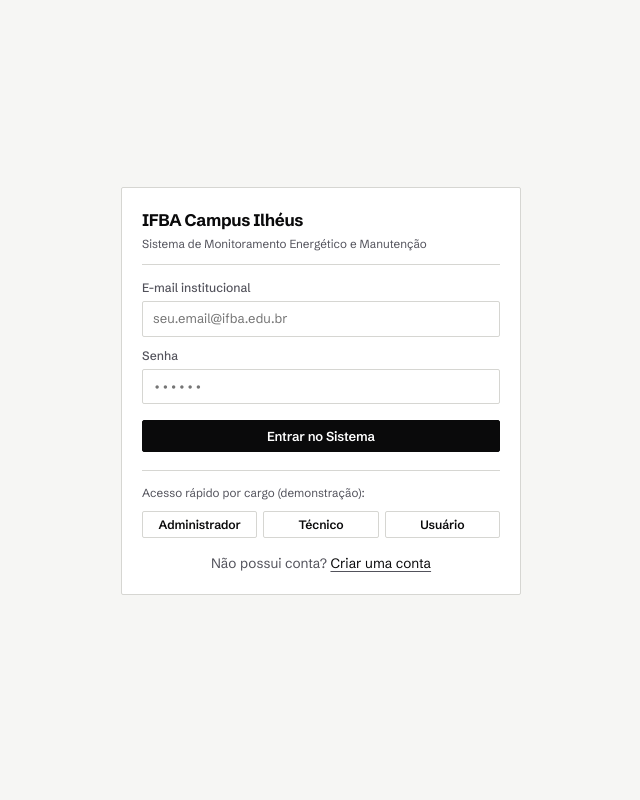
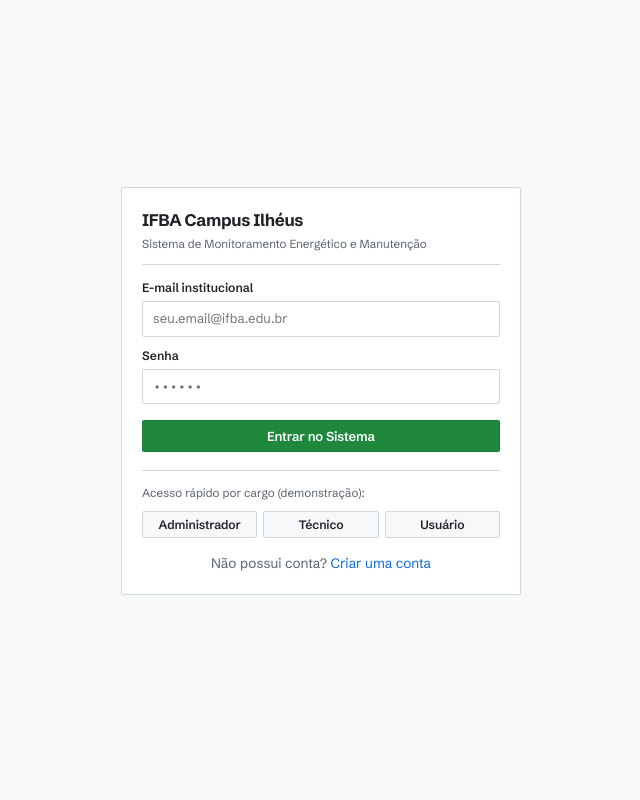
Before and after one commit to Titekk/IFBA-MAP, a PHP site: page /login.php in a window 1280 px wide. Shown: the whole page, without its empty margins (319-959 px from the left). Run offline with PHP 8.4, Linux system fonts and the light colour scheme.

Commit message:
style(theme): apply GitHub Primer light and dark color tokens for high contrast

```diff
--- a/cadastro.php
+++ b/cadastro.php
@@ -49,7 +49,7 @@ if ($_SERVER['REQUEST_METHOD'] === 'POST') {
 <meta charset="UTF-8">
 <meta name="viewport" content="width=device-width, initial-scale=1.0">
 <title>Criar Conta | IFBA Campus Ilhéus</title>
-<link rel="stylesheet" href="style.css?v=6">
+<link rel="stylesheet" href="style.css?v=7">
 <script>(function(){var t=localStorage.getItem("ifba_theme")||"light";document.documentElement.setAttribute("data-theme",t);})();</script>
 </head>
 <body class="auth">
--- a/js/3d/classroomRenderer3D.js
+++ b/js/3d/classroomRenderer3D.js
@@ -229,9 +229,9 @@ function buildDeviceMeshGroup(placement, isSelected = false) {
 export function mountClassroom3D(containerEl, { onSelectDevice } = {}) {
   const scene = new THREE.Scene();
   const isDarkTheme = () => document.documentElement.getAttribute('data-theme') === 'dark';
-  scene.background = new THREE.Color(isDarkTheme() ? 0x0c0c0e : 0xeaeae6);
+  scene.background = new THREE.Color(isDarkTheme() ? 0x0d1117 : 0xeaeef2);
   window.addEventListener('ifba-theme-change', (e) => {
-    scene.background = new THREE.Color(e.detail === 'dark' ? 0x0c0c0e : 0xeaeae6);
+    scene.background = new THREE.Color(e.detail === 'dark' ? 0x0d1117 : 0xeaeef2);
   });
 
   const width = Math.max(containerEl.clientWidth, 400);
--- a/login.php
+++ b/login.php
@@ -27,7 +27,7 @@ if ($_SERVER['REQUEST_METHOD'] === 'POST') {
 <meta charset="UTF-8">
 <meta name="viewport" content="width=device-width, initial-scale=1.0">
 <title>Entrar | IFBA Campus Ilhéus</title>
-<link rel="stylesheet" href="style.css?v=6">
+<link rel="stylesheet" href="style.css?v=7">
 <script>(function(){var t=localStorage.getItem("ifba_theme")||"light";document.documentElement.setAttribute("data-theme",t);})();</script>
 </head>
 <body class="auth">
--- a/relatorios.php
+++ b/relatorios.php
@@ -36,7 +36,7 @@ $fmt = fn($v) => $v === null ? 'Não identificável' : 'R$ ' . number_format((fl
 <meta charset="UTF-8">
 <meta name="viewport" content="width=device-width, initial-scale=1.0">
 <title>Relatórios de Manutenção | IFBA Campus Ilhéus</title>
-<link rel="stylesheet" href="style.css?v=6">
+<link rel="stylesheet" href="style.css?v=7">
 </head>
 <body>
 <?= navbar($u, 'relatorios.php') ?>
--- a/style.css
+++ b/style.css
@@ -1,30 +1,40 @@
 @import url('https://fonts.googleapis.com/css2?family=JetBrains+Mono:wght@400;500;600&family=Schibsted+Grotesk:wght@400;500;600;700&display=swap');
 
 :root {
-  --bg: #f6f6f4;
+  /* GitHub Primer Light Default */
+  --bg: #f6f8fa;
   --bg-elevated: #ffffff;
-  --card: #efefec;
-  --card-hover: #e4e4e0;
-  --line: #d6d6d2;
-  --line-strong: #0a0a0b;
-  --txt: #0a0a0b;
-  --mut: #52525b;
-  --inv-bg: #0a0a0b;
+  --card: #f6f8fa;
+  --card-hover: #eaeef2;
+  --line: #d0d7de;
+  --line-strong: #8c959f;
+  --txt: #1f2328;
+  --mut: #59636e;
+  --header-bg: #24292f;
+  --header-txt: #ffffff;
+  --header-mut: rgba(255, 255, 255, 0.72);
+  --header-line: #3b434b;
+  --btn-primary-bg: #1f883d;
+  --btn-primary-hover: #1a7f37;
+  --btn-primary-txt: #ffffff;
+  --inv-bg: #1f2328;
   --inv-txt: #ffffff;
-  --inv-hover: #27272a;
-  --acc-text: #15803d;
-  --ac: #0369a1;
-  --err: #dc2626;
-  --warn: #b45309;
-  --stage-bg: #eaeae6;
-  --map-bg: #efefec;
+  --inv-hover: #32383f;
+  --acc-text: #1a7f37;
+  --ac: #0969da;
+  --err: #cf222e;
+  --warn: #9a6700;
+  --stage-bg: #eaeef2;
+  --map-bg: #f6f8fa;
   --room-bg: #ffffff;
-  --room-ac-bg: #e6ecf2;
-  --room-ac-border: #64748b;
-  --room-kwh-bg: #0a0a0b;
+  --room-ac-bg: #ddf4ff;
+  --room-ac-border: #54aeff;
+  --room-sel-bg: #dafbe1;
+  --room-sel-border: #1f883d;
+  --room-kwh-bg: #0969da;
   --room-kwh-txt: #ffffff;
-  --est-cor-bg: #eaeae6;
-  --est-rampa-bg: #e0e0dc;
+  --est-cor-bg: #eaeef2;
+  --est-rampa-bg: #dce3ea;
   --font-sans: 'Schibsted Grotesk', -apple-system, BlinkMacSystemFont, 'Segoe UI', sans-serif;
   --font-mono: 'JetBrains Mono', ui-monospace, 'Cascadia Code', monospace;
   --radius-sm: 2px;
@@ -65,8 +85,8 @@ html[data-theme="dark"] {
 }
 
 ::selection {
-  background: var(--inv-bg);
-  color: var(--inv-txt);
+  background: var(--ac);
+  color: #ffffff;
 }
 
 ::-webkit-scrollbar {
@@ -77,11 +97,11 @@ html[data-theme="dark"] {
   background: var(--bg);
 }
 ::-webkit-scrollbar-thumb {
-  background: var(--mut);
+  background: var(--line-strong);
   border-radius: 0;
 }
 ::-webkit-scrollbar-thumb:hover {
-  background: var(--txt);
+  background: var(--mut);
 }
 
 body {
@@ -91,30 +111,27 @@ body {
   line-height: 1.5;
   background: var(--bg);
   color: var(--txt);
-  caret-color: var(--txt);
+  caret-color: var(--ac);
   -webkit-font-smoothing: antialiased;
 }
 
 a {
-  color: var(--txt);
-  text-decoration: underline;
-  text-decoration-color: var(--mut);
+  color: var(--ac);
+  text-decoration: none;
   text-underline-offset: 3px;
-  transition: text-decoration-color 140ms var(--ease-snap), color 140ms var(--ease-snap);
 }
 a:hover {
-  color: var(--txt);
-  text-decoration-color: var(--txt);
+  text-decoration: underline;
 }
 
 /* =====================================================================
-   WHITE / BLACK SWISS ARCHITECTURAL TOP BAR
+   GITHUB PRIMER TOP NAVIGATION BAR (#24292f Dark Header on Light Canvas)
    ===================================================================== */
 header.top {
   height: 48px;
   padding: 0 20px;
-  background: var(--bg-elevated);
-  border-bottom: 1px solid var(--line);
+  background: var(--header-bg);
+  border-bottom: 1px solid var(--header-line);
   display: flex;
   gap: 24px;
   align-items: center;
@@ -251,25 +269,26 @@ input, select, textarea {
   transition: border-color 140ms var(--ease-snap);
 }
 input:hover, select:hover, textarea:hover {
-  border-color: var(--mut);
+  border-color: var(--line-strong);
 }
 input:focus, select:focus, textarea:focus {
   outline: none;
-  border-color: var(--line-strong);
+  border-color: var(--ac);
+  box-shadow: inset 0 0 0 1px var(--ac);
 }
 label {
   display: block;
   font-size: 0.76rem;
-  font-weight: 500;
-  color: var(--mut);
+  font-weight: 600;
+  color: var(--txt);
   margin: 10px 0 4px;
 }
 
-/* Buttons: High-Contrast White/Black Monochrome */
+/* Buttons: GitHub Primer Primary (#1f883d) & Secondary (#f6f8fa) */
 .btn {
-  background: var(--inv-bg);
-  color: var(--inv-txt);
-  border: 1px solid var(--inv-bg);
+  background: var(--btn-primary-bg);
+  color: var(--btn-primary-txt);
+  border: 1px solid rgba(31, 35, 40, 0.15);
   border-radius: var(--radius-sm);
   padding: 7px 13px;
   font-family: var(--font-sans);
@@ -284,23 +303,22 @@ label {
   transition: background 140ms var(--ease-snap), color 140ms var(--ease-snap), border-color 140ms var(--ease-snap);
 }
 .btn:hover {
-  background: var(--inv-hover);
-  border-color: var(--inv-hover);
-  color: var(--inv-txt);
+  background: var(--btn-primary-hover);
+  color: var(--btn-primary-txt);
 }
 .btn.sec {
-  background: var(--bg-elevated);
+  background: var(--card);
   color: var(--txt);
   border: 1px solid var(--line);
 }
 .btn.sec:hover {
-  background: var(--card);
+  background: var(--card-hover);
   border-color: var(--line-strong);
 }
 .btn.del {
-  background: var(--bg-elevated);
+  background: var(--card);
   color: var(--err);
-  border: 1px solid var(--err);
+  border: 1px solid var(--line);
 }
 .btn.del:hover {
   background: var(--err);
--- a/usuarios.php
+++ b/usuarios.php
@@ -6,7 +6,7 @@ $lista = $conexao->query("SELECT u.codigo_usuario, u.nome, u.email, t.matricula,
     FROM usuario u LEFT JOIN adm a USING(codigo_usuario) LEFT JOIN tecnico t USING(codigo_usuario) ORDER BY u.nome")->fetch_all(MYSQLI_ASSOC);
 ?>
 <!DOCTYPE html><html lang="pt-BR"><head><meta charset="UTF-8"><meta name="viewport" content="width=device-width, initial-scale=1.0">
-<title>Usuários | IFBA Campus Ilhéus</title><link rel="stylesheet" href="style.css?v=6"></head>
+<title>Usuários | IFBA Campus Ilhéus</title><link rel="stylesheet" href="style.css?v=7"></head>
 <body>
 <?= navbar($u, 'usuarios.php') ?>
 <div class="wrap"><div id="msg"></div>
```
Also changed, not shown: other parts of style.css (+119 -98 lines), DESIGN.md (+18 -30 lines), index.php (+18 -19 lines), .planning/DESIGN.md.
